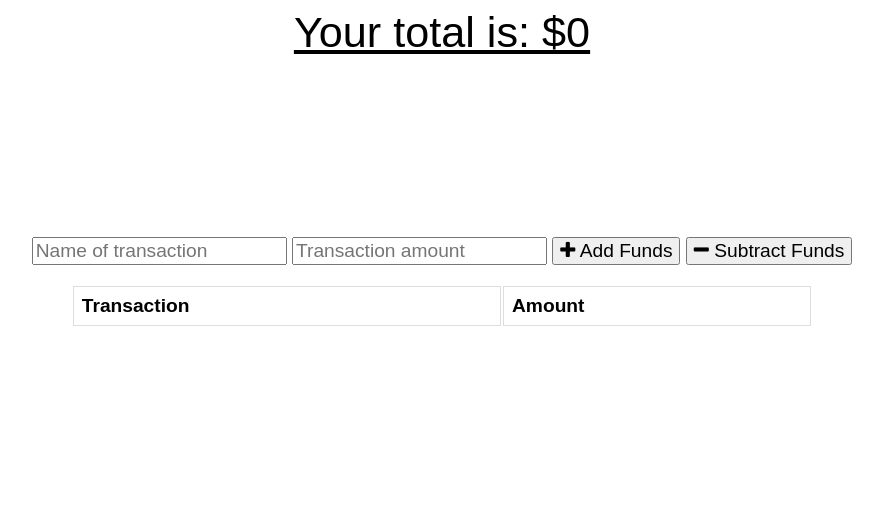
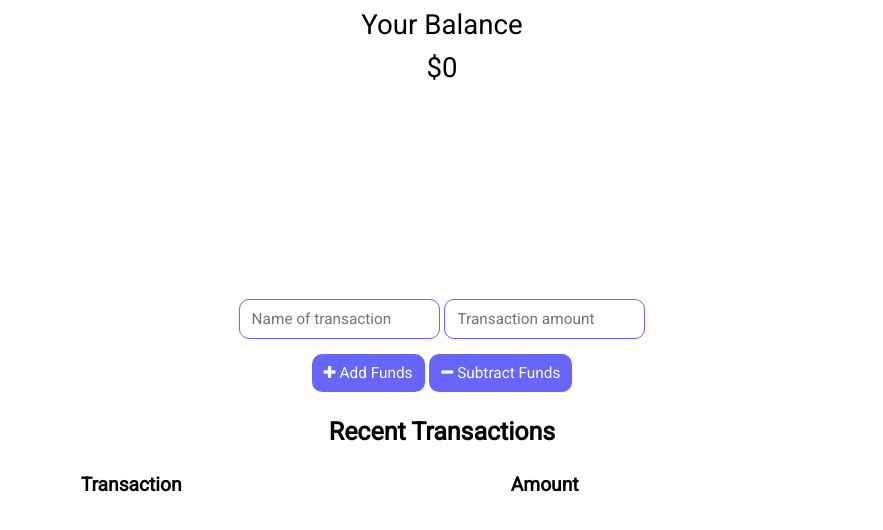
Before and after one commit to leonhsu95/budget-tracker, a website: page public/index.html in a window 1280 px wide. Shown: the whole page, without its empty margins (198-1081 px from the left). Drawn offline with nearby package versions, Linux system fonts and the light colour scheme; no server answers.

Commit message:
Styled Budget Tracker and Updated Screenshots for ReadMe

```diff
--- a/public/index.html
+++ b/public/index.html
@@ -9,27 +9,32 @@
   <link rel="stylesheet" href="https://stackpath.bootstrapcdn.com/font-awesome/4.7.0/css/font-awesome.min.css">
   <link rel="stylesheet" href="styles/style.css">
   <link rel="manifest" href="manifest.webmanifest">
-
+  <link rel="preconnect" href="https://fonts.googleapis.com">
+  <link rel="preconnect" href="https://fonts.gstatic.com" crossorigin>
+  <link href="https://fonts.googleapis.com/css2?family=Roboto&display=swap" rel="stylesheet">
   <title>Budget Tracker</title>
 </head>
 <body>
   <div class="wrapper">
     <div class="total">
-      <div class="total">Your total is: $<span id="total">0</span></div>
+      <div class="total">Your Balance<br> $<span id="total">0</span></div>
     </div>
 
     <canvas id="myChart"></canvas>
 
     <div class="form">
-      <input type="text" id="t-name" placeholder="Name of transaction" />
-      <input type="number" min="0" id="t-amount" placeholder="Transaction amount" />
-      <button id="add-btn"><i class="fa fa-plus buttons"></i> Add Funds</button>
-      <button id="sub-btn"><i class="fa fa-minus"></i> Subtract Funds</button>
+      <input type="text" id="t-name" class="text-input" placeholder="Name of transaction" />
+      <input type="number" min="0" id="t-amount" class="text-input" placeholder="Transaction amount" />
+      <br>
+      <button id="add-btn" class="button-input"><i class="fa fa-plus buttons"></i> Add Funds</button>
+      <button id="sub-btn" class="button-input"><i class="fa fa-minus"></i> Subtract Funds</button>
       <p class="error"></p>
     </div>
 
+    <h1 id="heading">Recent Transactions</h1>
     <div class="transactions">
-      <table>
+
+      <table cellspacing="0" cellpadding="0">
         <thead>
           <th>Transaction</th>
           <th>Amount</th>
--- a/public/styles/style.css
+++ b/public/styles/style.css
@@ -1,11 +1,11 @@
 body {
   font-size: 120%;
-  font-family: Arial;
+  font-family: 'Roboto', sans-serif;
 }
 
 button, input {
   font-size: 100%;
-  font-family: Arial;
+  font-family: 'Roboto', sans-serif;
 }
 
 table {
@@ -13,13 +13,14 @@ table {
 }
 
 td, th {
-  border: 1px solid #dddddd;
+  /* border: 1px solid #dddddd; */
   text-align: left;
-  padding: 8px;
+  padding: 10px;
 }
 
 tr:nth-child(even) {
-  background-color: #dddddd;
+  background-color: #6666ff;
+  color: white;
 }
 
 .error {
@@ -33,19 +34,55 @@ tr:nth-child(even) {
 }
 
 .total {
-  font-size: 150%;
-  text-decoration: underline;
+  font-size: 1.2em !important;
+  text-decoration: none !important;
+  margin-bottom: 20px !important;
+}
+
+#total{
+  display: inline-block;
+  margin-top: 10px;
 }
 
 .form {
   margin-top: 25px;
+  margin-bottom: 25px;
   width: 100%;
 }
 
 .transactions {
   text-align: left;
-  max-height: 300px;
+  max-height: 400px;
   overflow: auto;
   width: 90%;
   margin: 0 auto;
+  border-collapse: collapse;
+  border-radius: 15px;
+  margin-bottom: 20px;
 }
+
+.text-input{
+  display: inline-block;
+  position: relative;
+  margin-top: 15px;
+  padding: 10px 12px;
+  border-radius: 10px;
+  border: 1px #6666ff solid;
+  font-size: 0.8em;
+}
+
+.button-input{
+  display: inline-block;
+  position: relative;
+  margin-top: 15px;
+  padding: 10px 12px;
+  border-radius: 10px;
+  border: 0;
+  font-size: 0.8em;
+  background-color: #6666ff;
+  color: white;
+}
+
+#heading{
+  font-size: 1.3em;
+}
```
Also changed, not shown: public/icons/screenshots/sceenshot1.png (added), public/icons/screenshots/sceenshot2.png (added).
